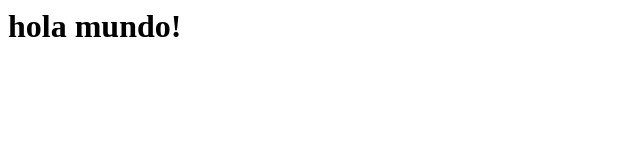
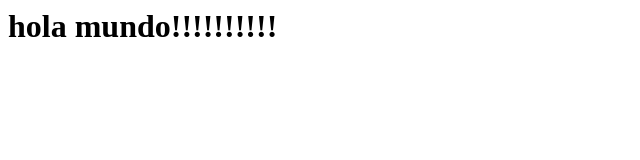
Before and after one commit to iKoloser/prueba1, a plain HTML site: page index.html in a window 1280 px wide. Shown: the whole page, without its empty margins (0-640 px from the left). Drawn offline with Linux system fonts and the light colour scheme.

Commit message:
sin mensaje

```diff
--- a/index.html
+++ b/index.html
@@ -1,3 +1,3 @@
 <html>
-    <body><h1>hola mundo!</h1></body>
+    <body><h1>hola mundo!!!!!!!!!!</h1></body>
 </html>
```
